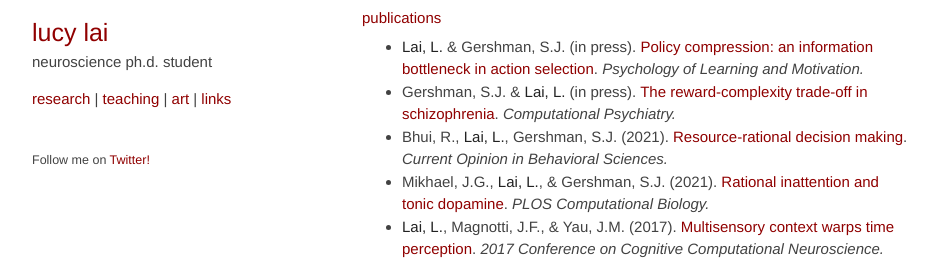
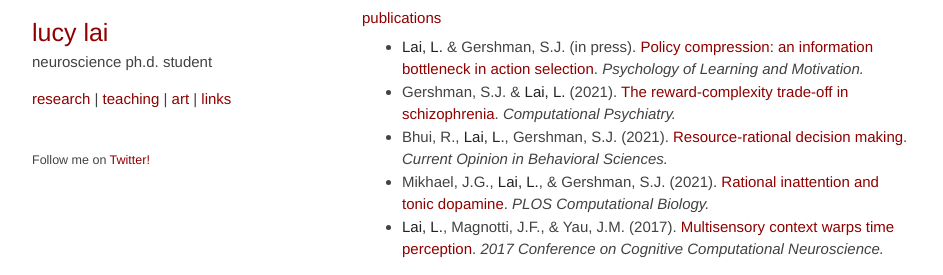
Before and after one commit to lucylai96/lucylai96.github.io, a Jekyll site: the page built from research.md, in a window 1280 px wide and 1069 px high. Shown: the part 354-629 px from the top of the window, without its empty margins (168-1111 px from the left). Built offline with Jekyll 4.4.1, drawn with Linux system fonts in a browser that asks for light colours; our own code applies the rules of GitHub Pages for plain Markdown files.

Commit message:
Update research.md

```diff
--- a/research.md
+++ b/research.md
@@ -9,7 +9,7 @@ I am a grad student in the [Computational Cognitive Neuroscience Lab](http://ger
 
 #### publications
 - **Lai, L.** & Gershman, S.J. (in press). [Policy compression: an information bottleneck in action selection](./pubs/LaiGershman2021.pdf){:target="_blank"}. _Psychology of Learning and Motivation._
-- Gershman, S.J. & **Lai, L.** (in press). [The reward-complexity trade-off in schizophrenia](./pubs/GershmanLai2021.pdf){:target="_blank"}. _Computational Psychiatry._
+- Gershman, S.J. & **Lai, L.** (2021). [The reward-complexity trade-off in schizophrenia](./pubs/GershmanLai2021.pdf){:target="_blank"}. _Computational Psychiatry._
 - Bhui, R., **Lai, L.**, Gershman, S.J. (2021). [Resource-rational decision making](./pubs/BhuiLaiGershman2021.pdf){:target="_blank"}. _Current Opinion in Behavioral Sciences._
 - Mikhael, J.G., **Lai, L.**, & Gershman, S.J. (2021). [Rational inattention and tonic dopamine](./pubs/MikhaelLaiGershman2021.pdf){:target="_blank"}. _PLOS Computational Biology._
 - **Lai, L.**, Magnotti, J.F., & Yau, J.M. (2017). [Multisensory context warps time perception](./pubs/LaiMagnottiYau2017.pdf){:target="_blank"}. _2017 Conference on Cognitive Computational Neuroscience._
```
